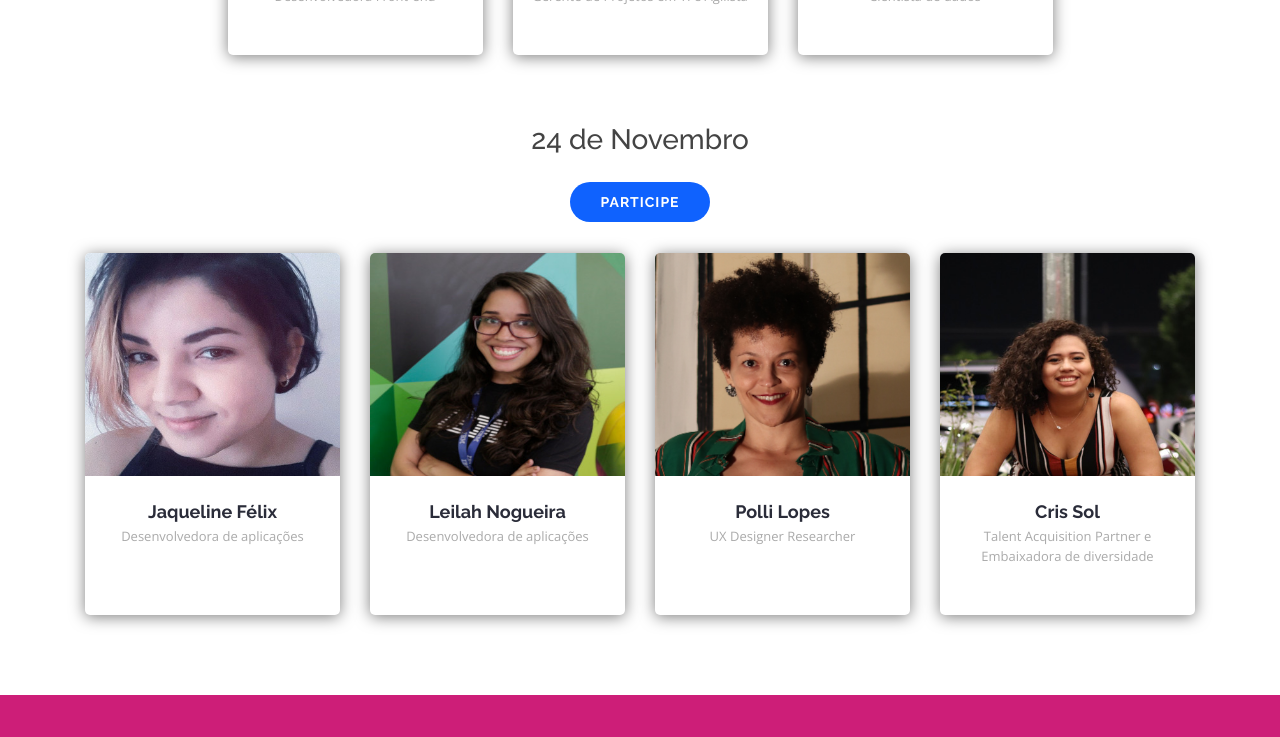
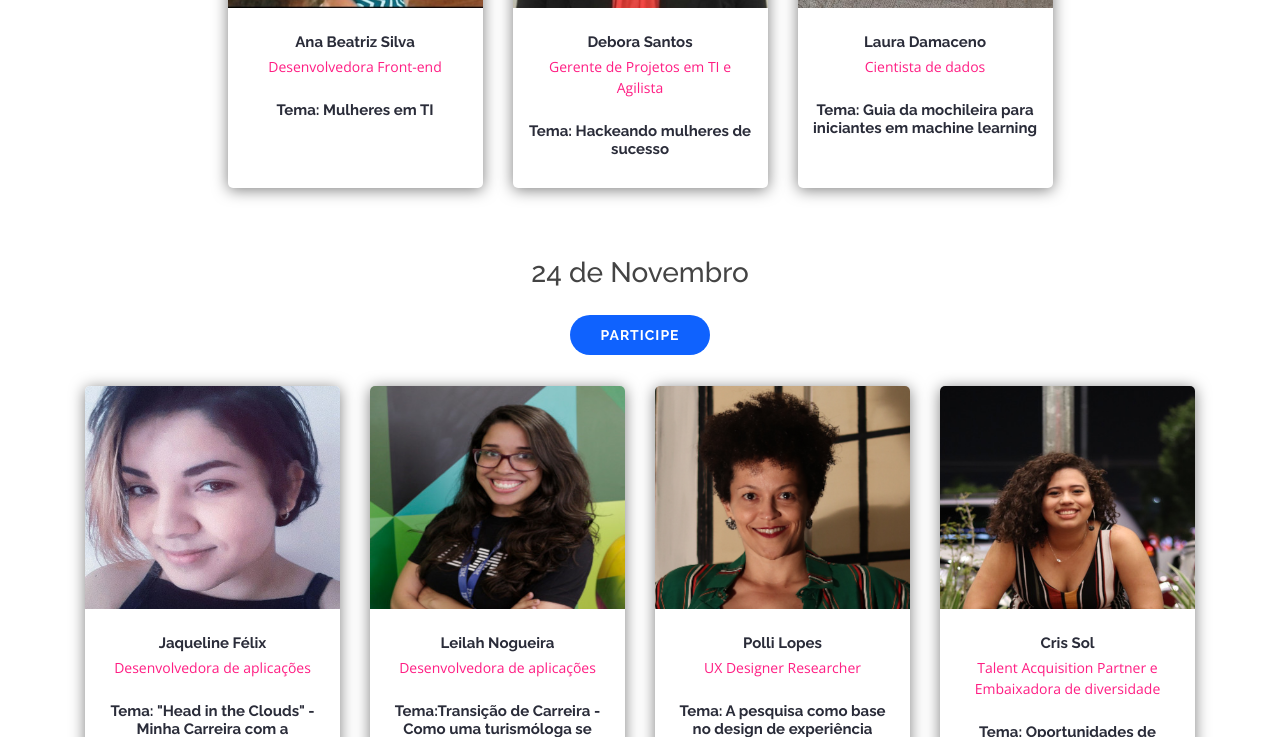
Before and after one commit to Edlaine-Pontes/mulheresv1, a plain HTML site: page index.html in a window 1280 px wide. Shown: the part 3150-3887 px from the top of the page. Drawn offline with nearby package versions, Linux system fonts and the light colour scheme; files whose address does not match are found by name.

Commit message:
ajuste pagina social

```diff
--- a/assets/css/style.css
+++ b/assets/css/style.css
@@ -577,15 +577,15 @@ section {
 .team .member .member-info h4 {
   font-weight: 700;
   margin-bottom: 5px;
-  font-size: 18px;
+  font-size: 15px;
   color: #2a2c39;
 }
 
 .team .member .member-info span {
   display: block;
-  font-size: 13px;
+  font-size: 14px;
   font-weight: 400;
-  color: #aaaaaa;
+  color: #ff1d83;
 }
 
 .team .member .member-info p {
--- a/index.html
+++ b/index.html
@@ -227,7 +227,7 @@
                 <div class="member-info">
                   <h4>Gabriela de Queiroz </h4>
                   <span>Gerente Sr de Machine Learning</span><br>
-                  <!-- <h4>Tema: O que é ser uma Software Engineer no Nubank ?</h4> -->
+                  <h4>Tema: Liberdade e Inovação: como ferramentas livres vão guiar a sua jornada como Desenvolvedor e Cientista de Dados</h4>
                 </div>
             </div>
           </div>
@@ -244,7 +244,7 @@
               <div class="member-info">
                 <h4>Julia França </h4>
                 <span>Desenvolvedora de aplicações Back-end</span><br>
-                <!-- <h4>Tema: O que é ser uma Software Engineer no Nubank ?</h4>                 -->
+                <h4>Tema: A importância das certificações para carreiras de TI</h4>
               </div>
             </div>
           </div>
@@ -261,7 +261,7 @@
               <div class="member-info">
                 <h4>Adriana Nascimento</h4>
                 <span>Líder de Serviços em Blockchain (GBS)</span><br>
-                <!-- <h4>Tema: O que é ser uma Business Analyst no Nubank?</h4> -->
+                <h4>Tema: Recomeço (tem a ver com reskilling)</h4>
               </div>
             </div>
           </div>
@@ -279,7 +279,7 @@
               <div class="member-info">
                 <h4>Victoria Julia Ferreira</h4>
                 <span>Estagiária em Análise e Desendovimento de Sistemas</span><br>
-                <!-- <h4>Tema: O que é ser uma Mobile Software Engineer no Nubank?</h4> -->
+                <h4>Tema: As possibilidades dentro da IBM + Surpresa</h4>
               </div>
             </div>
           </div>
@@ -308,7 +308,7 @@
                 <div class="member-info">
                   <h4>Ana Beatriz Silva</h4>
                   <span>Desenvolvedora Front-end</span><br>
-                  <!-- <h4>Tema: O que é ser uma Product Manager no Nubank?</h4> -->
+                  <h4>Tema: Mulheres em TI </h4>
                 </div>
             </div>
           </div>
@@ -325,7 +325,7 @@
                 <div class="member-info">
                   <h4>Debora Santos</h4>
                   <span>Gerente de Projetos em TI e Agilista</span><br>
-                  <!-- <h4>Tema: What is it like to be a VP Engineering at Nubank?</h4> -->
+                  <h4>Tema: Hackeando mulheres de sucesso</h4>
                 </div>
             </div>
           </div>
@@ -342,7 +342,7 @@
                 <div class="member-info">
                   <h4>Laura Damaceno</h4>
                   <span>Cientista de dados</span><br>
-                  <!-- <h4>Tema: O que é ser uma Tech Manager no Nubank?</h4> -->
+                  <h4>Tema: Guia da mochileira para iniciantes em machine learning</h4>
                 </div>
             </div>
           </div>
@@ -390,7 +390,7 @@
                 <div class="member-info">
                   <h4>Jaqueline Félix</h4>
                   <span>Desenvolvedora de aplicações</span><br>
-                  <!-- <h4>Tema: O que é ser uma Business Architect no Nubank?</h4> -->
+                  <h4>Tema: "Head in the Clouds" - Minha Carreira com a Neurociência e TI</h4>
                 </div>
             </div>
           </div>
@@ -407,7 +407,7 @@
                 <div class="member-info">
                   <h4>Leilah Nogueira </h4>
                   <span>Desenvolvedora de aplicações</span><br>
-                  <!-- <h4>O que é ser uma Agilista no Nubank?</h4> -->
+                  <h4>Tema:Transição de Carreira - Como uma turismóloga se tornou desenvolvedora</h4>
                 </div>
             </div>
           </div>
@@ -424,7 +424,7 @@
                 <div class="member-info">
                   <h4>Polli Lopes  </h4>
                   <span>UX Designer Researcher</span><br>
-                  <!-- <h4>O que é ser uma Agilista no Nubank?</h4> -->
+                  <h4>Tema: A pesquisa como base no design de experiência</h4>
                 </div>
             </div>
           </div>
@@ -441,7 +441,7 @@
                 <div class="member-info">
                   <h4>Cris Sol</h4>
                   <span>Talent Acquisition Partner e Embaixadora de diversidade</span><br>
-                  <!-- <h4>O que é ser uma Product Designer no Nubank?</h4> -->
+                  <h4>Tema: Oportunidades de entrada para a área de Tecnologia </h4>
                 </div>
             </div>
           </div>
```
